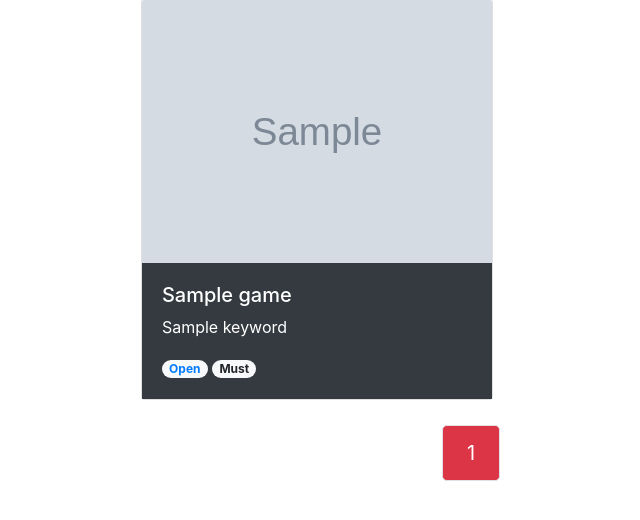
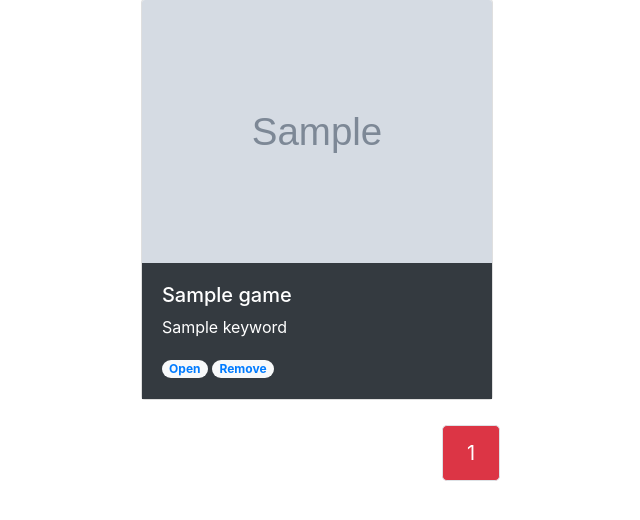
Before and after one commit to Nderkovich/GameMuster, a Django app: page / in a window 1280 px wide. Shown: the part 145-665 px from the top of the page, without its empty margins (98-738 px from the left). Run offline with Django 3.2, Linux system fonts and the light colour scheme; a user stored in the database is signed in; tables that the repository leaves empty hold one stand-in row (values such as "Sample post"); grey boxes marked "Sample" are stand-in pictures; parts of the project's set-up code (start-up, migrations or seed data) failed here and were passed over; some libraries are stand-ins or nearby versions.

Commit message:
Must and remove buttons now works

```diff
--- a/games/templates/Games/list.html
+++ b/games/templates/Games/list.html
@@ -1,6 +1,7 @@
 {% extends "Games/base.html" %}
 {% load static %}
 {% load widget_tweaks %}
+{% load user_fav %}
 
 {%block title%}
 Home
@@ -67,7 +68,14 @@ Home
                     <p class="card-text">
                         <span class="badge badge-pill badge-light"><a
                                 href="{% url 'games:game_info' game.game_id %}">Open</a></span>
-                        <span class="badge badge-pill badge-light">Must</span>
+                         {% if user.is_authenticated %}
+                             {% is_favorite user game.game_id as in_fav %}
+                             {% if in_fav %}
+                                <span class="badge badge-pill badge-light"><a href="{% url 'games:remove_from_favorite' game.game_id %}">Remove</a></span>
+                             {% else %}
+                                <span class="badge badge-pill badge-light"><a href="{% url 'games:add_to_favorite' game.game_id %}">Must</a></span>
+                             {% endif %}
+                         {% endif %}
                     </p>
                 </div>
             </div>
```
